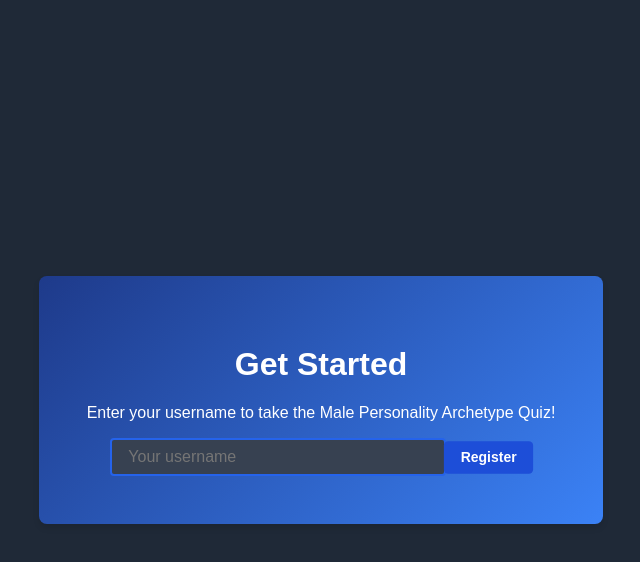
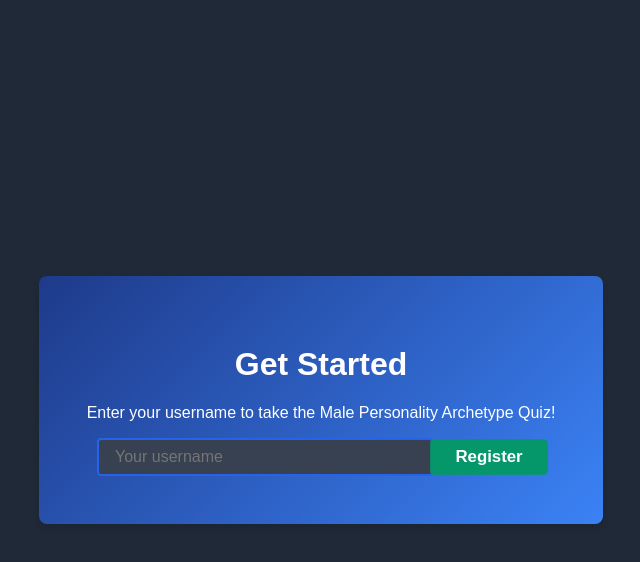
Before and after one commit to dhope1/Archetypes, a React (Create React App) app in the folder archetype-quiz/: page / in a window 1280 px wide. In both pictures the pointer is over the button "Register". Shown: the top 562 px of the page, without its empty margins (319-959 px from the left). Built offline with nearby package versions, Linux system fonts and the light colour scheme.

Commit message:
index.css updated, registration button styling added

```diff
--- a/archetype-quiz/src/index.css
+++ b/archetype-quiz/src/index.css
@@ -15,7 +15,6 @@ code {
   font-family: source-code-pro, Menlo, Monaco, Consolas, 'Courier New',
     monospace;
 }*/
-
 
 
 body {
@@ -86,6 +85,36 @@ body {
 
 .start-button:hover {
   background-color: #059669;
+  transform: scale(1.05);
+}
+
+.register-button {
+  background-color: #10b981;
+  padding: 0.5rem 1.5rem;
+  font-size: 1rem;
+}
+
+.register-button:hover {
+  background-color: #059669;
+  transform: scale(1.05);
+}
+
+.share-button {
+  background-color: #d97706; /* Amber for a gaming vibe */
+  margin-right: 1rem;
+}
+
+.share-button:hover {
+  background-color: #b45309;
+  transform: scale(1.05);
+}
+
+.retake-button {
+  background-color: #dc2626; /* Red for a sporty feel */
+}
+
+.retake-button:hover {
+  background-color: #b91c1c;
   transform: scale(1.05);
 }
 
```
